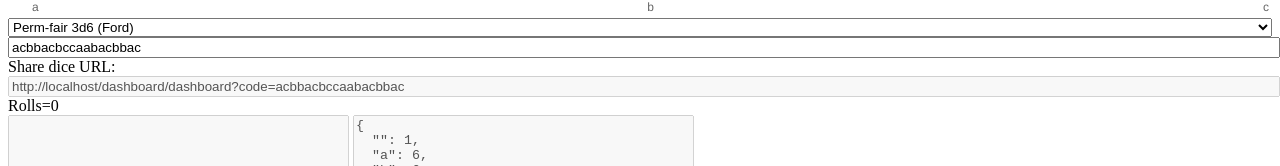
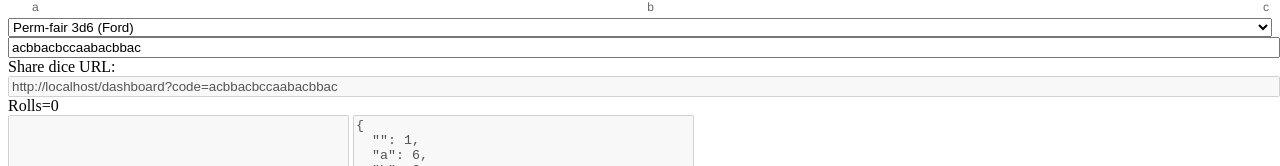
Before and after one commit to StevenClontz/explore-go-first, a SvelteKit app: page /dashboard in a window 1280 px wide. Shown: the part 470-636 px from the top of the page. Built offline with nearby package versions, Linux system fonts and the light colour scheme.

Commit message:
fix share dice link

```diff
--- a/src/routes/dashboard/+page.svelte
+++ b/src/routes/dashboard/+page.svelte
@@ -74,7 +74,7 @@ onMount(()=>{
 
 <div>
     Share dice URL:
-    <input disabled style="width:100%" value={$page.url.href.split("?")[0]+"/dashboard?code="+code}/>
+    <input disabled style="width:100%" value={$page.url.href.split("?")[0]+"?code="+code}/>
 </div>
 
 <div>
```
